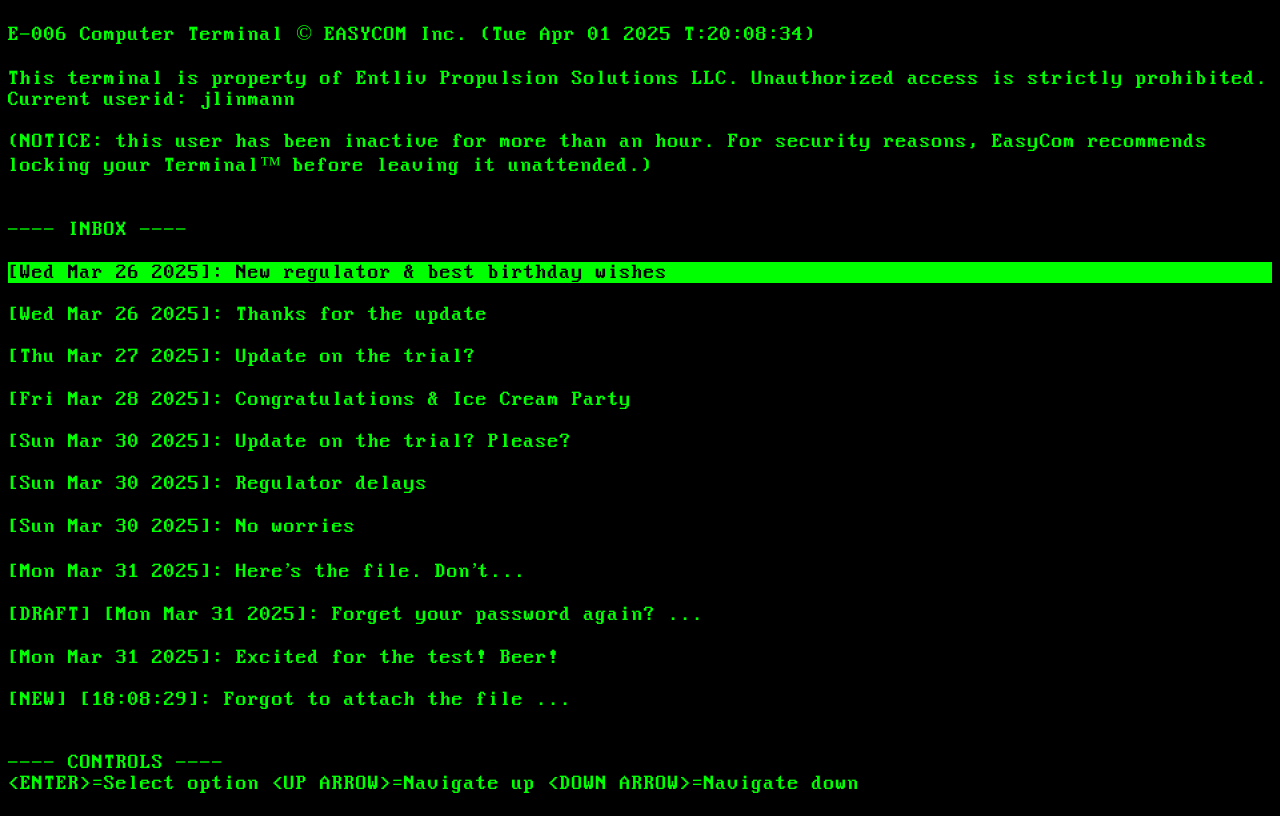
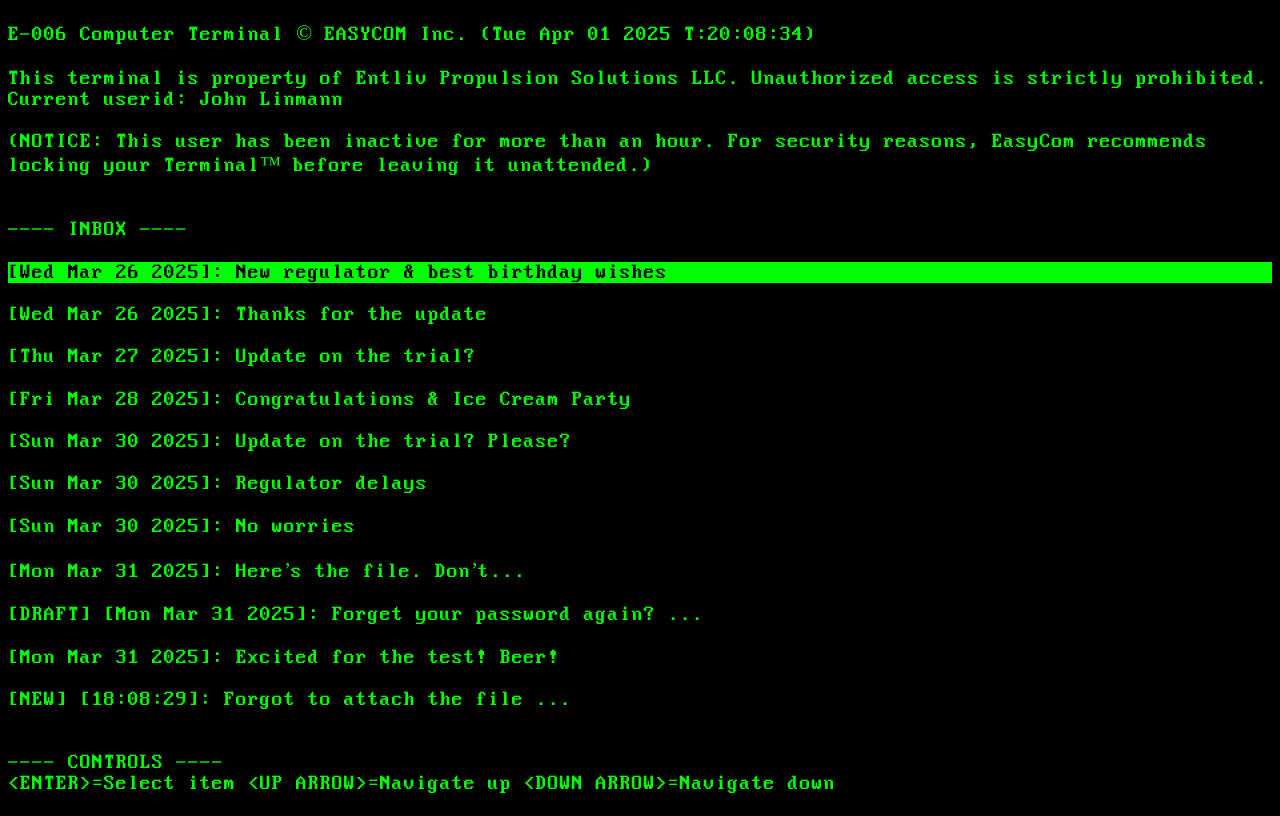
Before and after one commit to tbarthauer/tbarthauer.github.io, a plain HTML site: page index.html in a window 1280 px wide. Drawn offline with Linux system fonts and the light colour scheme.

Commit message:
final tweaks

```diff
--- a/index.html
+++ b/index.html
@@ -14,12 +14,12 @@
 		<p id="display">
 			This terminal is property of Entliv Propulsion Solutions LLC. Unauthorized access is strictly prohibited.
 			<br>
-			Current userid: jlinmann
+			Current userid: John Linmann
 			<br>
 		</p>
 
 		<p id="inactivityNotice">
-			(NOTICE: this user has been inactive for more than an hour. For security reasons, EasyCom recommends locking your Terminal™ before leaving it unattended.)
+			(NOTICE: This user has been inactive for more than an hour. For security reasons, EasyCom recommends locking your Terminal™ before leaving it unattended.)
 		</p>
 
 		<p>
@@ -90,7 +90,7 @@
 			<br>
 			---- CONTROLS ----
 			<br>
-			&lt;ENTER&gt=Select option 		&lt;UP ARROW&gt=Navigate up 	&lt;DOWN ARROW&gt=Navigate down
+			&lt;ENTER&gt=Select item 		&lt;UP ARROW&gt=Navigate up 	&lt;DOWN ARROW&gt=Navigate down
 		</p>
 
 <!--
--- a/index.js
+++ b/index.js
@@ -31,7 +31,7 @@ TO: Sally D.
 
 Thanks, Sally. No breaks for me, unfortunately, but Helen took me out to dinner, so not all is wrong with the world. I’ve never been one to care much about my birthday. Not since I was a kid. Age just never felt that important, you know?
 
-As for the regulator, there’s no big rush. We still haven’t cleaned up from Thursday down here.
+As for the regulator, there’s no big rush. We still haven’t cleaned up from last Thursday down here.
 
 Peace,
 John Linmann
@@ -55,7 +55,7 @@ TO: All
 
 Good afternoon,
 
-Congratulations! Endliv had its best quarterly earnings report ever last week and it’s all thanks to the hard work and dedication of our employees. As a thank you, there will be free ice cream available in the lobby.
+Congratulations! Entliv had its best quarterly earnings report ever last week and it’s all thanks to the hard work and dedication of our employees. As a thank you, there will be free ice cream available in the lobby.
 
 Sincerely,
 Frank L. Lee
```
